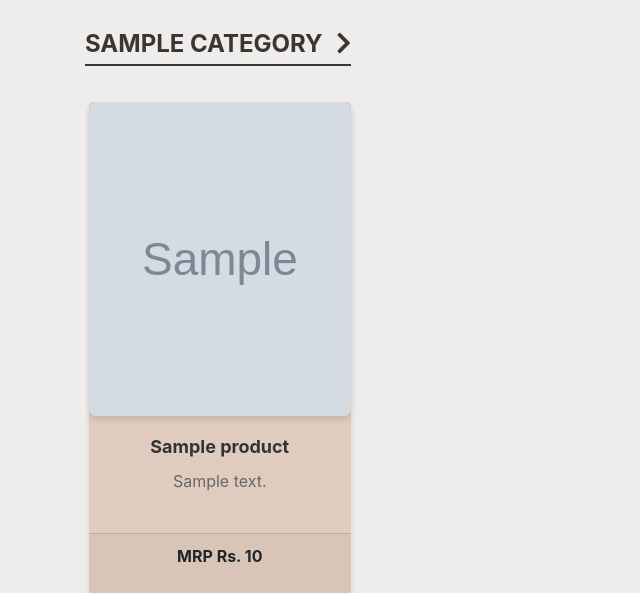
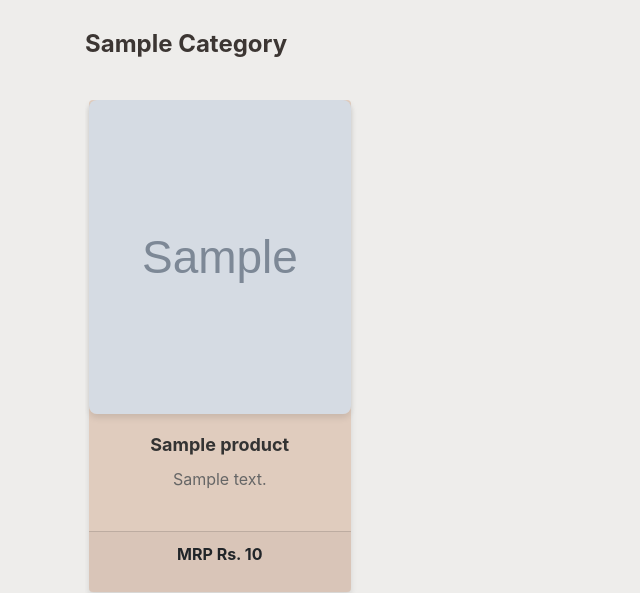
Before and after one commit to harshitaa1801/ecommerce, a Django app: template shop/templates/shop/index.html in a window 1280 px wide. Shown: the part 56-649 px from the top of the page, without its empty margins (0-640 px from the left). Run offline with Django 4.2, Linux system fonts and the light colour scheme; the template is opened without the code that fills it: most values are stand-ins (such as "Sample title", 1, 10 or a date in 2020); grey boxes marked "Sample" are stand-in pictures; some libraries are stand-ins or nearby versions.

Commit message:
ui changes

```diff
--- a/shop/templates/shop/index.html
+++ b/shop/templates/shop/index.html
@@ -91,8 +91,7 @@
     text-align: center; /* Center align */
     margin-top: 30px; /* Add spacing above */
     margin-bottom: 20px; /* Add spacing below */
-    text-transform: uppercase; /* Make text uppercase */
-    border-bottom: 2px solid #3C3633; /* Add a bottom border */
+    text-transform: capitalize; /* Make text uppercase */
     display: inline-block;
     padding-bottom: 5px;
   }
@@ -180,13 +179,7 @@
   overflow: hidden;
 }
 
-.custom-arrow-icon {
-  color: #3C3633;  /* Replace with your desired color code */
-  margin-left: 8px;  /* Optional: adds some space between the category name and the icon */
-   /* TODO  Enable it when creating pages for different categories  */
-  /* cursor: pointer;  Change the cursor to a pointer to indicate the link is clickable */
-  transition: color 0.3s ease;
-}
+
 
 @media (max-width: 767px) {
   .col-3.col-sm-6.col-md-3 {
@@ -225,12 +218,16 @@
   .card-text {
     text-align:center;
     font-size: 10px; /* Adjust font size for mobile view */
-    display: block;
+
+    /* --- Properties for multi-line truncation --- */
     overflow: hidden;            /* Hide overflowing content */
     text-overflow: ellipsis;     /* Add "..." if too long */
     display: -webkit-box;        /* Multi-line ellipsis support */
+    line-clamp: 2;
     -webkit-line-clamp: 2;       /* Show only 2 lines */
     -webkit-box-orient: vertical;
+
+
     word-break: break-word;      /* Break long words if needed */
     white-space: normal;         /* Allow text to wrap */
     max-width: 100%;
@@ -314,7 +311,6 @@
   <h2 id="{{ products.0.category.name|slugify }}" class="section-heading">{{ products.0.category }}
     <!-- TODO  Enable it when creating pages for different categories -->
     <!-- <a href="/category/{{ products.0.category.id }}" class="category-link"> -->
-      <i class="fas fa-chevron-right custom-arrow-icon"></i>
     <!-- </a> -->
   </h2>
   <div class="row">
@@ -338,7 +334,7 @@
                 <div class="card-body">
                   <!-- <a href="/products/{{ i.id }}"><h5 class="card-title">{{ i.name }}</h5></a> -->
                    <h5 class="card-title">{{ i.name }}</h5>
-                  <p class="card-text">{{ i.description|slice:":100" }}{% if i.description|length > 100 %}...{% endif %}</p>
+                  <p class="card-text">{{ i.description|slice:":100"|linebreaksbr }}{% if i.description|length > 100 %}...{% endif %}</p>
                 </div>
 
                 <div class="card-footer">
```
